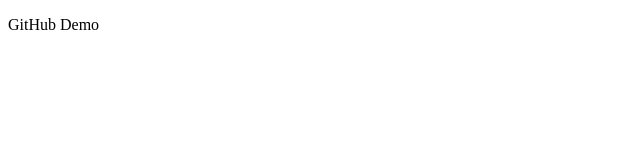
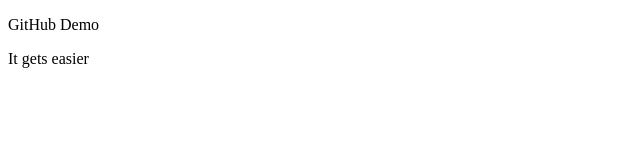
Before and after one commit to idiakeg/Demo, a plain HTML site: page index.html in a window 1280 px wide. Shown: the full height of the page, 0-640 px from the left. Drawn offline with Linux system fonts and the light colour scheme.

Commit message:
added a p tag

```diff
--- a/index.html
+++ b/index.html
@@ -8,5 +8,6 @@
 	</head>
 	<body>
 		<p>GitHub Demo</p>
+		<p>It gets easier</p>
 	</body>
 </html>
```
